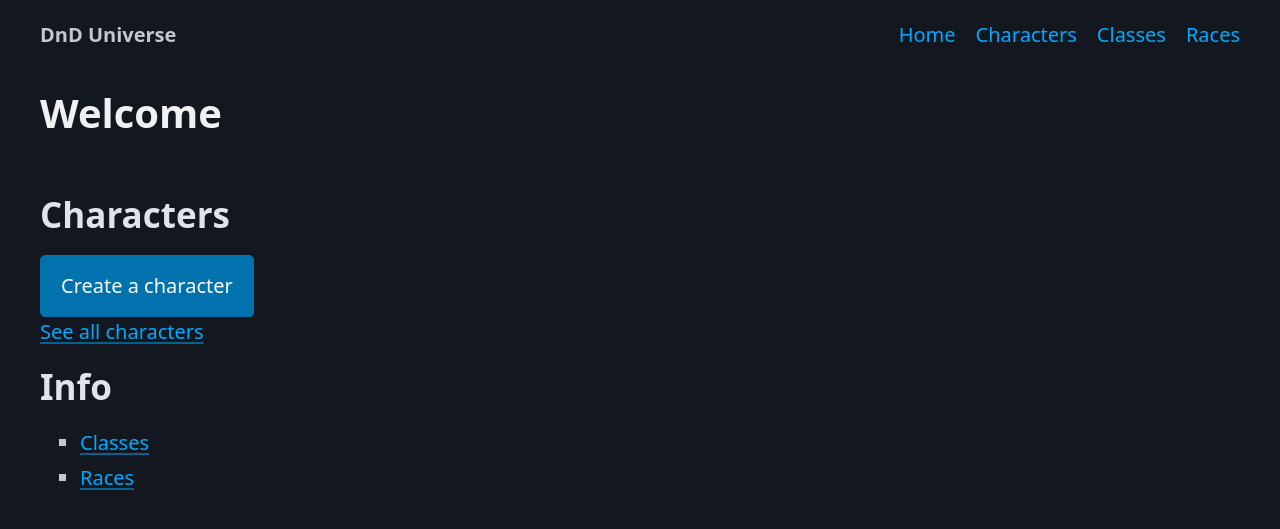
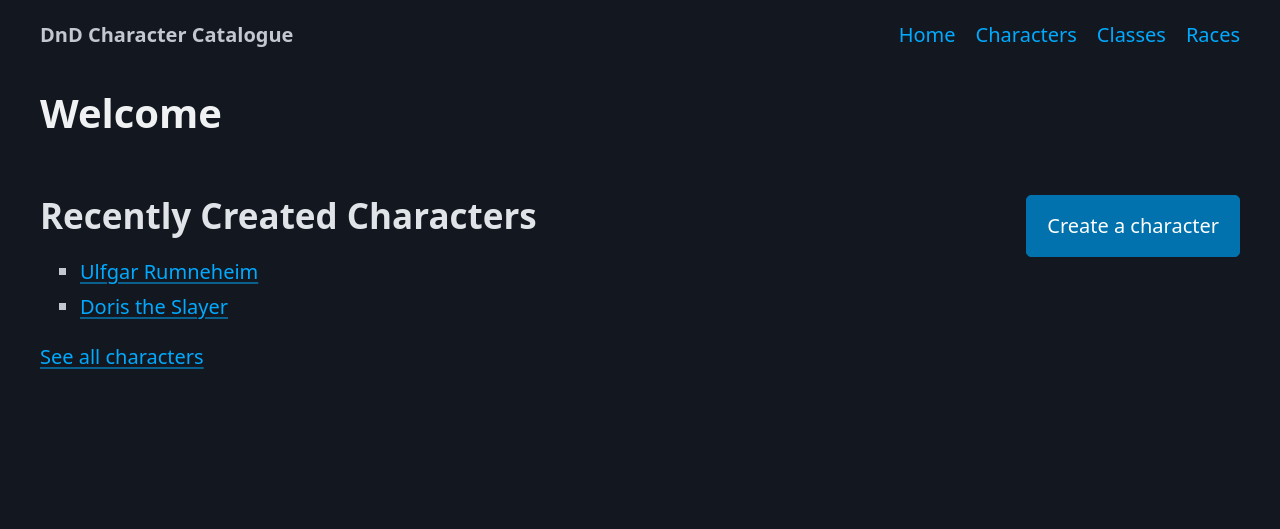
Before and after one commit to jakecoombs/django-dnd, a Django app: page / in a window 1280 px wide. Shown: the top 529 px of the page. Run offline with Django 5.2, Linux system fonts and the light colour scheme; data comes from the database, SQL or seed files in the repository; some libraries are stand-ins or nearby versions.

Commit message:
Rework home

```diff
--- a/character/templates/character/index.html
+++ b/character/templates/character/index.html
@@ -12,22 +12,22 @@
 </header>
 <main class="container">
     <section>
-        <h2>Characters</h2>
-        <div>
-            <a role="button" href="{% url 'character:character_create' %}">Create a character</a>
+        <div style="display: flex; justify-content: space-between;align-items: center;">
+            <h2>Recently Created Characters</h2>
+            <div>
+                <a role="button" href="{% url 'character:character_create' %}">Create a character</a>
+            </div>
         </div>
+        {% if recent_characters_list %}
+        <ul>
+            {% for character in recent_characters_list %}
+            <li><a href="{% url 'character:character' character.id %}">{{ character.name }}</a></li>
+            {% endfor %}
+        </ul>
+        {% else %}
+        <p>No recently created characters :(</p>
+        {% endif %}
         <a href="{% url 'character:character_list' %}">See all characters</a>
-    </section>
-    <section>
-        <h2>Info</h2>
-        <ul>
-            <li>
-                <a href="{% url 'character:characterclass_list' %}">Classes</a>
-            </li>
-            <li>
-                <a href="{% url 'character:race_list' %}">Races</a>
-            </li>
-        </ul>
     </section>
 </main>
 {% endblock content %}
--- a/character/templates/character/layout.html
+++ b/character/templates/character/layout.html
@@ -13,7 +13,7 @@
 <body>
     <nav class="container">
         <ul>
-            <li><strong>DnD Universe</strong></li>
+            <li><strong>DnD Character Catalogue</strong></li>
         </ul>
         <ul>
             <li><a href="{% url 'character:index' %}">Home</a></li>
--- a/character/views.py
+++ b/character/views.py
@@ -8,7 +8,13 @@ from character.models import Character, CharacterClass, Race
 
 
 def index(request):
-    return render(request, "character/index.html")
+    recent_characters_list = Character.objects.order_by("-id").all()[:10]
+
+    return render(
+        request,
+        "character/index.html",
+        {"recent_characters_list": recent_characters_list},
+    )
 
 
 class CharcterListView(generic.ListView):
```
